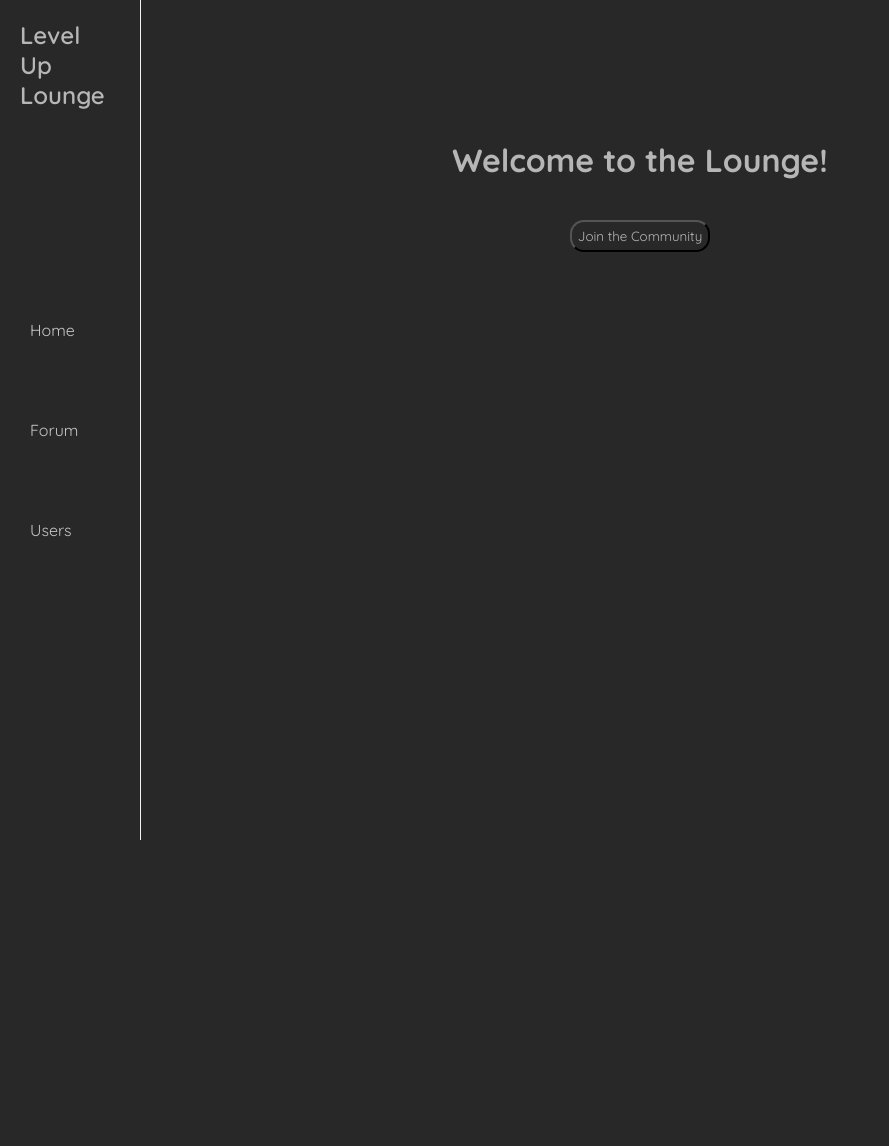
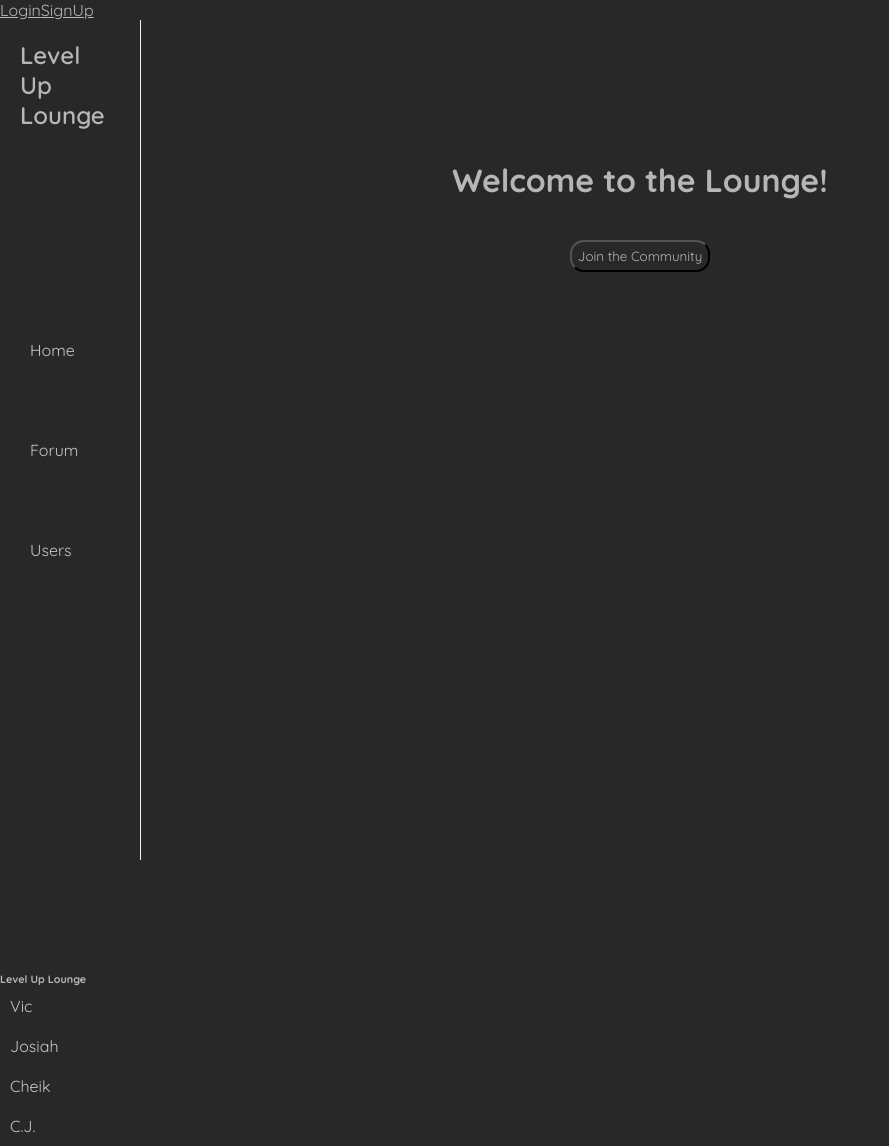
Before and after one commit to jtuvek/Level-Up-Lounge, a React (Vite) app in the folder client/: page / in a window 1280 px wide. Shown: the whole page, without its empty margins (0-889 px from the left). Before the commit the page ends 952 px from the top, so only its background shows below. Built offline with nearby package versions, Linux system fonts and the light colour scheme.

Commit message:
added imports for header and footer

```diff
--- a/client/src/App.jsx
+++ b/client/src/App.jsx
@@ -2,13 +2,18 @@ import { useState } from 'react'
 import './index.css'
 import Navbar from './components/navbar.jsx'
 import Home from './components/Home.jsx'
+import Header from './components/header.jsx'; // Import the Header component
+import Footer from './components/footer.jsx'; // Import the Footer component
+
 
 function App() {
 
   return (
     <div className="App">
+      <Header /> {/* Render the Header component */}
       <Navbar />
       <Home />
+      <Footer /> {/* Render the Footer component */}
     </div>
   )
 
```
